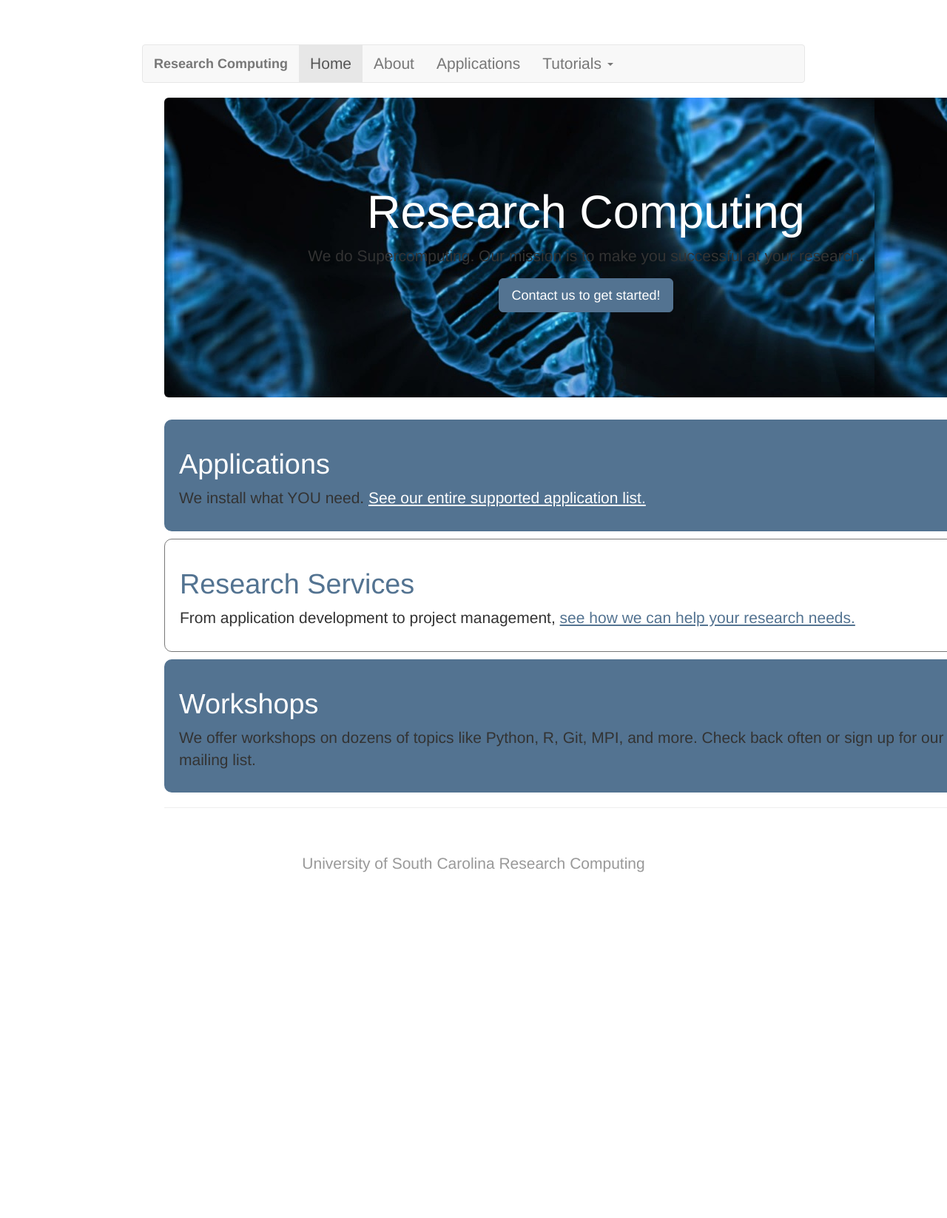
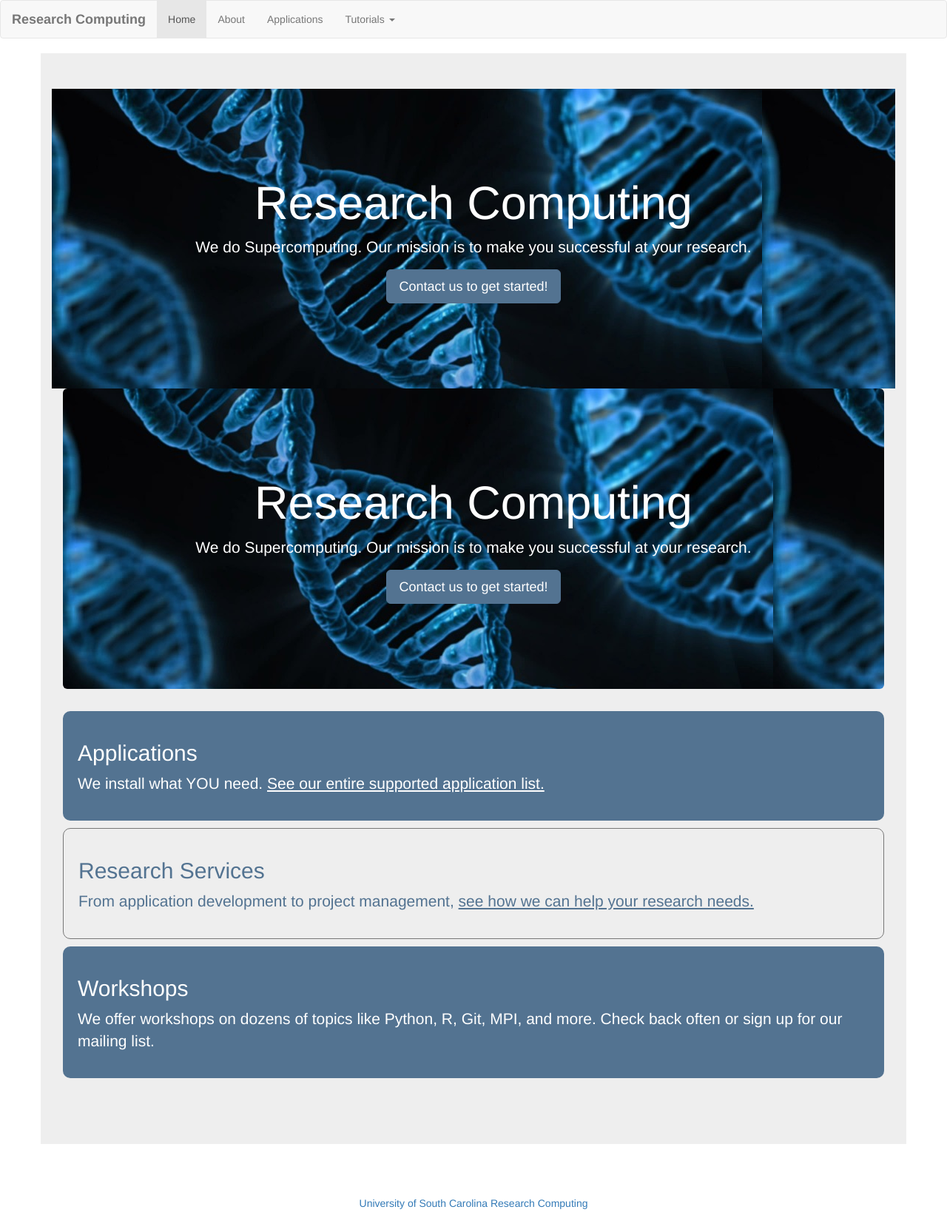
Before and after one commit to aholdeman/malab-test, a Jekyll site: the page built from index.html, in a window 1280 px wide. Shown: the whole page at 74% size. Built offline with Jekyll 4.4.1, drawn with Linux system fonts in a browser that asks for light colours; before the commit the page ends 1251 px from its top, so only the background shows below that.

Commit message:
Fixed stylesheet issues

```diff
--- a/_layouts/default.html
+++ b/_layouts/default.html
@@ -2,10 +2,12 @@
 <html>
   <head>
     <title>{{ page.title }}</title>
+
       <link rel="stylesheet" href="https://maxcdn.bootstrapcdn.com/bootstrap/3.4.0/css/bootstrap.min.css">
+      <link rel="stylesheet" href="../css/main.css">
       <script src="https://ajax.googleapis.com/ajax/libs/jquery/3.3.1/jquery.min.js"></script>
       <script src="https://maxcdn.bootstrapcdn.com/bootstrap/3.4.0/js/bootstrap.min.js"></script>
-      <link rel="stylesheet" type="text/css" href="/css/main.css">
+
 
   </head>
 
@@ -31,8 +33,14 @@
           </ul>
       </div>
   </nav>
-<div class="container">
-
+<div class="container jumbotron">
+        <div class="header-img">
+        <h1>Research Computing</h1>
+        <p>We do Supercomputing. Our mission is to make you successful at your research.</p>
+        <p><a class="btn btn-primary btn-lg header-button" href="https://usc-rc.com/contact/">
+            Contact us to get started!
+        </a></p>
+    </div>
   {{ content }}
 
 </div>
--- a/css/main.css
+++ b/css/main.css
@@ -1,17 +1,3 @@
-body {
-    margin: 60px auto;
-    width: 70%;}
-
-a { text-decoration: none; color: #999; }
-a:hover { text-decoration: underline; }
-
-p, ul { font-size: 1.5em; line-height: 1.4em; color: #333; }
-
-h1, h2, h3, h4 { font-family: 'Helvetica', 'Arial', 'Sans-Serif'; }
-h1 { font-size: 3em;  }
-h2 { font-size: 2.7em; }
-h3 { font-size: 2.3em; }
-h4 { font-size: 1.9em; }
 
 pre code {
     background-color: #eee;
```
